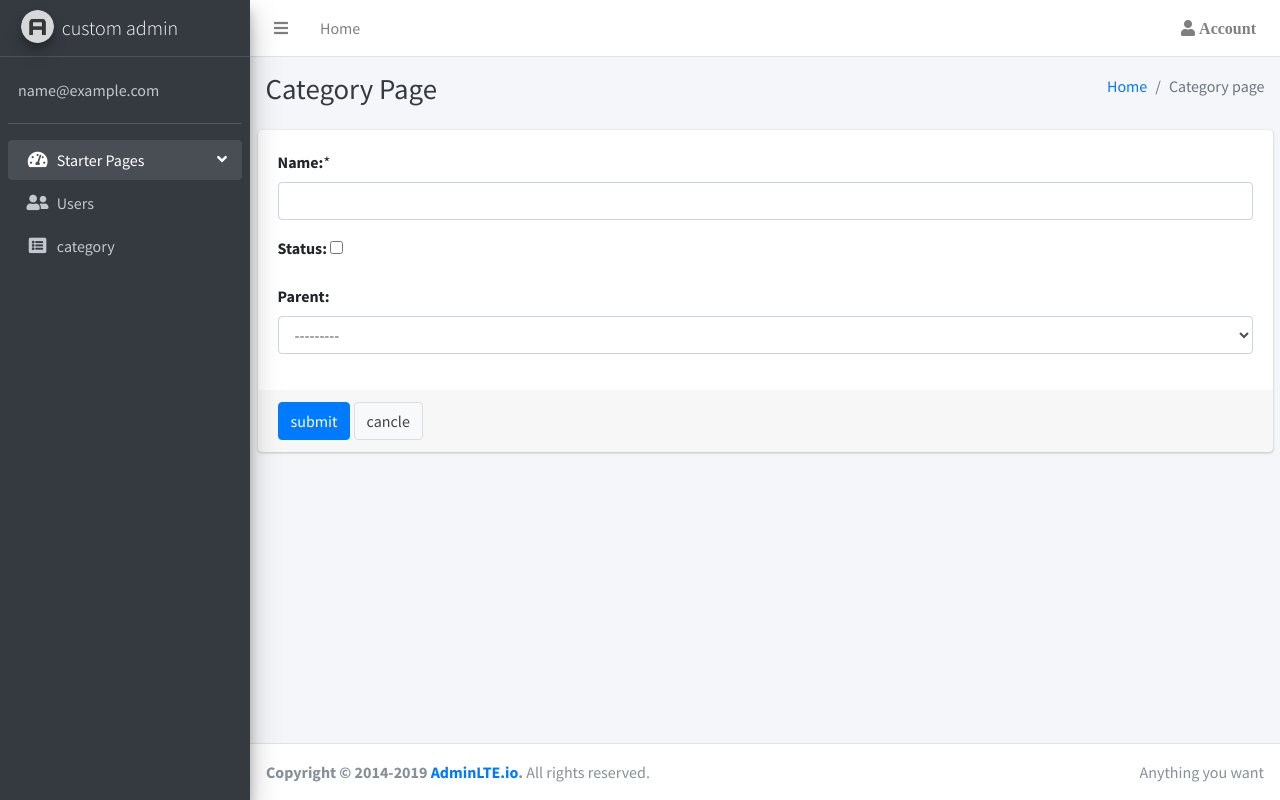
After one commit to Viren1801/Django-Ecommerce, a Django app: page /admin_panel/category/category_add in a window 1280 px wide. The commit adds this page. Run offline with Django 3.2, Linux system fonts and the light colour scheme; the visitor is signed in with stand-in values (Sample User, id 1); data that the repository does not hold is empty; some libraries are stand-ins or nearby versions.

Commit message:
Groups,permissions and Category added to the page.

```diff
--- a/custom_admin/admin.py
+++ b/custom_admin/admin.py
@@ -1,5 +1,6 @@
 from django.contrib import admin
 
-from .models import User
+from .models import User,Category
 
 admin.site.register(User)
+admin.site.register(Category)
--- a/custom_admin/forms.py
+++ b/custom_admin/forms.py
@@ -1,4 +1,5 @@
 from django import forms
+from .models import Category
 from django.contrib.auth.forms import UserCreationForm, UserChangeForm
 from django.contrib.auth import get_user_model
 
@@ -8,7 +9,7 @@ class UserForm(UserCreationForm):
         User = get_user_model()
         model = User
         # fields = '__all__'
-        fields = ('email','first_name','last_name','groups','is_active','password1','password2','is_staff')
+        fields = ('email','first_name','last_name','groups','user_permissions','is_active','password1','password2','is_staff')
 
 
 
@@ -91,3 +92,16 @@ class OldPassForm(forms.Form):
         self.fields['old_password'].widget.attrs['class'] = 'form-control'
         self.fields['old_password'].widget.attrs['placeholder'] = 'old_password'
         self.fields['old_password'].widget.attrs['autocomplete'] = 'off'
+
+
+class CategoryForm(forms.ModelForm):
+
+    class Meta:
+        model = Category
+        fields = ('name','status','parent')
+        widgets = {
+
+            'name': forms.TextInput(attrs={'class': 'form-control'}),
+            'parent': forms.Select(attrs={'class': 'form-control'}),
+
+        }
--- a/custom_admin/models.py
+++ b/custom_admin/models.py
@@ -25,3 +25,26 @@ class User(AbstractBaseUser, PermissionsMixin):
 
 	USERNAME_FIELD = 'email'
 	REQUIRED_FIELDS = []
+
+class Category(models.Model):
+	id = models.AutoField(primary_key=True)
+	name = models.CharField(max_length=100, null=True,unique=True)
+	parent = models.ForeignKey('self',on_delete=models.DO_NOTHING,null=True,blank=True)
+	created_by = models.ForeignKey(settings.AUTH_USER_MODEL,on_delete=models.DO_NOTHING,related_name='catagory_created_by',default='',null=True,blank=True)
+	created_date = models.DateField(auto_now_add=True)
+	modify_by = models.ForeignKey(settings.AUTH_USER_MODEL,on_delete=models.DO_NOTHING,related_name='catogory_modify_by',default='',null=True,blank=True)
+	modify_date = models.DateField(auto_now=True)
+	status=models.BooleanField()
+
+	class meta:
+		ordering = ['-created_date']
+		verbose_name = 'Category'
+		verbose_name_plural = 'Categories'
+
+	def __str__(self):
+		full_path = [self.name]
+		p = self.parent
+		while p is not None:
+			full_path.append(p.name)
+			p= p.parent
+		return (' -> '.join(full_path[::-1]))
--- a/custom_admin/urls.py
+++ b/custom_admin/urls.py
@@ -1,6 +1,7 @@
 from django.contrib.auth.decorators import login_required
 from django.urls import path, re_path
 from . import views
+from .views import CategoryList
 
 app_name = 'custom_admin'
 urlpatterns = [
@@ -16,4 +17,10 @@ path('users/user_update/<int:id>', views.UserUpdate, name='UserUpdate'),
 path('users/user_delete/<int:id>', views.UserDelete, name='UserDelete'),
 path('users/user_change', views.UserChange, name='UserChange'),
 path('users/user_change_psw', views.UserChangePsw, name='UserChangePsw'),
+# category management
+path('category/', views.category, name ='category'),
+path('category/category_add', views.category_add, name ='AddCategory'),
+path('category/category_update/<int:id>', views.category_update, name ='UpdateCategory'),
+path('category/category_delete/<int:id>', views.category_delete, name ='CategoryDelete'),
+path('category/', CategoryList.as_view(), name='category_test'),
 ]
--- a/custom_admin/views.py
+++ b/custom_admin/views.py
@@ -1,6 +1,7 @@
 from django.contrib.auth import authenticate, logout
 from django.contrib.auth import login as auth_login
 from django.contrib.auth.decorators import login_required
+from django.core.paginator import Paginator
 
 from django.shortcuts import render, redirect, get_object_or_404
 from django.contrib import messages
@@ -10,7 +11,9 @@ from django.db import IntegrityError, transaction
 from django.utils.decorators import method_decorator
 from django.views.generic import TemplateView
 
-from .forms import UserForm,ChangeDetailForm,OldPassForm,UserUpdateForm
+from .forms import UserForm,ChangeDetailForm,OldPassForm,UserUpdateForm,CategoryForm
+
+from custom_admin.models import Category
 
 from django.forms import inlineformset_factory
 
@@ -19,7 +22,7 @@ from .models import User
 
 # Create your views here.
 @login_required(login_url='custom_admin:login')
-@allowed_users(allowed_roles=['admin'])
+@allowed_users(allowed_roles=['admin','category_manager'])
 def index(request):
     return render(request, 'custom_admin/starter.html')
 
@@ -34,10 +37,10 @@ def login(request):
 
         user = authenticate(request, username=username, password=password)
 
-        groups = user.groups.values_list('name',flat = True)
+        groups = request.user.groups.values_list('name',flat = True)
         if user is not None and valuenext == '':
 
-            if 'admin' in groups or user.is_superuser:
+            if 'admin' or 'category_manager' in groups or user.is_superuser :
                 auth_login(request, user)
                 messages.success(request, 'you are logged in')
                 return redirect('custom_admin:index')
@@ -45,7 +48,7 @@ def login(request):
                 messages.warning(request, 'you are not authorized for it')
         elif user is not None and valuenext != '':
 
-            if 'admin' in groups or user.is_superuser:
+            if 'admin' or 'category_manager' in groups or user.is_superuser:
                 auth_login(request, user)
                 return redirect(valuenext)
             else:
@@ -179,3 +182,84 @@ def UserDelete(request, id):
         messages.warning(request, "user cant deleted because of integrity")
 
     return redirect('custom_admin:UserList')
+
+#------------------------------------------category--------------------------------------------------
+
+@login_required(login_url='custom_admin:login')
+def category(request):
+
+	categories=Category.objects.all()
+	page = request.GET.get('page', 1)
+
+	paginator = Paginator(categories, 4)
+	try:
+		categories = paginator.page(page)
+	except PageNotAnInteger:
+		categories = paginator.page(1)
+	except EmptyPage:
+		categories = paginator.page(paginator.num_pages)
+
+	if request.method == 'POST':
+		page_n = request.POST.get('page_n', None)  # getting page number
+		categories1 = paginator.page(page_n).object_list
+
+		categories  =serializers.serialize('json',categories1)
+
+		categories = list(paginator.page(page_n).object_list.values('id','name','parent','created_date',
+															'modify_date'))
+		return JsonResponse(categories,content_type='application/json',safe=False)
+
+	return render(request, 'custom_admin/category.html',{'categories':categories})
+
+@login_required(login_url='custom_admin:login')
+@allowed_users(allowed_roles=['admin','category_manager'])
+def category_add(request):
+    if request.method == 'POST':
+
+        form = CategoryForm(request.POST)
+        if form.is_valid():
+            instance = form.save(commit=False)
+            instance.created_by = request.user
+            instance.modify_by = request.user
+            instance.save()
+            messages.success(request, "category added succesfully")
+            return redirect('custom_admin:category_test')
+    else:
+        form = CategoryForm()
+    return render(request, 'custom_admin/category_add.html', {'form': form, })
+
+
+@login_required(login_url='custom_admin:login')
+@allowed_users(allowed_roles=['admin','category_manager'])
+def category_update(request, id):
+    instance = get_object_or_404(Category, id=id)
+    if request.method == 'POST':
+        form = CategoryForm(request.POST, instance=instance)
+        # print(form)
+        if form.is_valid():
+            instance = form.save(commit=False)
+            instance.modify_by = request.user
+            instance.save()
+            messages.success(request, "category updated successfuly")
+            return redirect('custom_admin:category_test')
+    else:
+        form = CategoryForm(instance=instance)
+
+    return render(request, 'custom_admin/category_update.html', {'form': form, 'id': id})
+
+
+@login_required(login_url='custom_admin:login')
+@allowed_users(allowed_roles=['admin','category_manager'])
+def category_delete(request, id):
+    data = get_object_or_404(Category, id=id)
+    try:
+        data.delete()
+        messages.success(request, "category deleted succesfully")
+    except IntegrityError:
+        messages.warning(request, "category have child value or product so cant delete")
+
+    return redirect('custom_admin:category_test')
+
+@method_decorator(login_required(login_url='custom_admin:login'), name='dispatch')
+class CategoryList(TemplateView):
+    template_name = 'custom_admin/list/category_test.html'
--- a/myproject/settings.py
+++ b/myproject/settings.py
@@ -110,6 +110,12 @@ AUTH_PASSWORD_VALIDATORS = [
 ]
 
 
+
+LOGIN_URL = 'Home:login'
+LOGOUT_URL = 'Home:logout'
+LOGIN_REDIRECT_URL = 'Home:index'
+
+
 # Internationalization
 # https://docs.djangoproject.com/en/3.1/topics/i18n/
 
--- a/templates/base.html
+++ b/templates/base.html
@@ -1,5 +1,6 @@
 <!DOCTYPE html>
 {%load static%}
+{% load auth_extras %}
 
 
 <html lang="en">
--- /dev/null
+++ b/templates/custom_admin/category_add.html
@@ -0,0 +1,56 @@
+{% extends 'base.html' %}
+{%load static%}
+
+
+
+{%block titlebar%}
+  <title>add category</title>
+{%endblock%}
+
+{% block page-head %}
+   Category Page
+{% endblock %}
+
+{% block breadcrumb %}
+   Category page
+{% endblock %}
+
+{% block wrapper%}
+
+<div class="col-md-12">
+    <div class="card card-primary">
+      <form method="post" action="{% url 'custom_admin:AddCategory'%}">
+           <div class="card-body">
+               {% csrf_token %}
+
+                {% for field in form %}
+
+                        <div class=" form-group is-invalid" aria-required={% if field.field.required %}"true"{% else %}"false"{% endif %}>
+                            {{ field.label_tag }}{% if field.field.required %}<span class="required">*</span>{% endif %}
+
+                            {{ field }}
+
+                            {% if field.errors %}
+                                <div class="col-sm-6">
+                                    <strong id="passwordHelp" class="text-danger">
+                                {{ field.errors }}
+                                    </strong>
+                                </div>
+                             {% endif %}
+
+                            <p class="help">{{ field.help_text|safe }}</p>
+                        </div>
+
+                {% endfor %}
+
+           </div>
+            <div class="card-footer">
+	       <button type="submit" class="btn btn-primary">submit</button>
+                <a class="btn btn-default" href="{% url 'custom_admin:category_test' %}">cancle</a>
+            </div>
+       </form>
+    </div>
+</div>
+
+
+{% endblock%}
--- a/templates/custom_admin/starter.html
+++ b/templates/custom_admin/starter.html
@@ -1,4 +1,7 @@
 {% extends 'base.html' %}
+{% load auth_extras %}
+
+
 
 
 
--- a/templates/footer.html
+++ b/templates/footer.html
@@ -1,3 +1,4 @@
+{% load auth_extras %}
 
 
 <div>
--- a/templates/header.html
+++ b/templates/header.html
@@ -1,5 +1,7 @@
  <!-- Navbar -->
  {%load static%}
+ {% load auth_extras %}
+
   <nav class="main-header navbar navbar-expand navbar-white navbar-light">
     <!-- Left navbar links -->
     <ul class="navbar-nav">
--- a/templates/side_navbar.html
+++ b/templates/side_navbar.html
@@ -1,5 +1,7 @@
  <!-- Main Sidebar Container -->
  {%load static%}
+ {% load auth_extras %}
+
   <aside class="main-sidebar sidebar-dark-primary elevation-4">
     <!-- Brand Logo -->
         <a href="#" class="brand-link">
@@ -43,6 +45,15 @@
                      </a>
                 </li>
 
+                <li class="nav-item">
+                     <a href="{% url 'custom_admin:category_test'%}" class="nav-link {% if request.resolver_match.url_name == "category_test" %}active{% endif %}">
+                       <i class="nav-icon fa fa-list-alt "></i>
+                       <p>
+                        category
+                       </p>
+                     </a>
+                </li>
+
 
         </ul>
       </nav>
```
Also changed, not shown: custom_admin/templatetags/auth_extras.py (added, +13 -0 lines), templates/custom_admin/category.html (added, +182 -0 lines), templates/custom_admin/category_update.html (added, +62 -0 lines), custom_admin/migrations/0002_category.py (added), custom_admin/templatetags/__init__.py (added).
